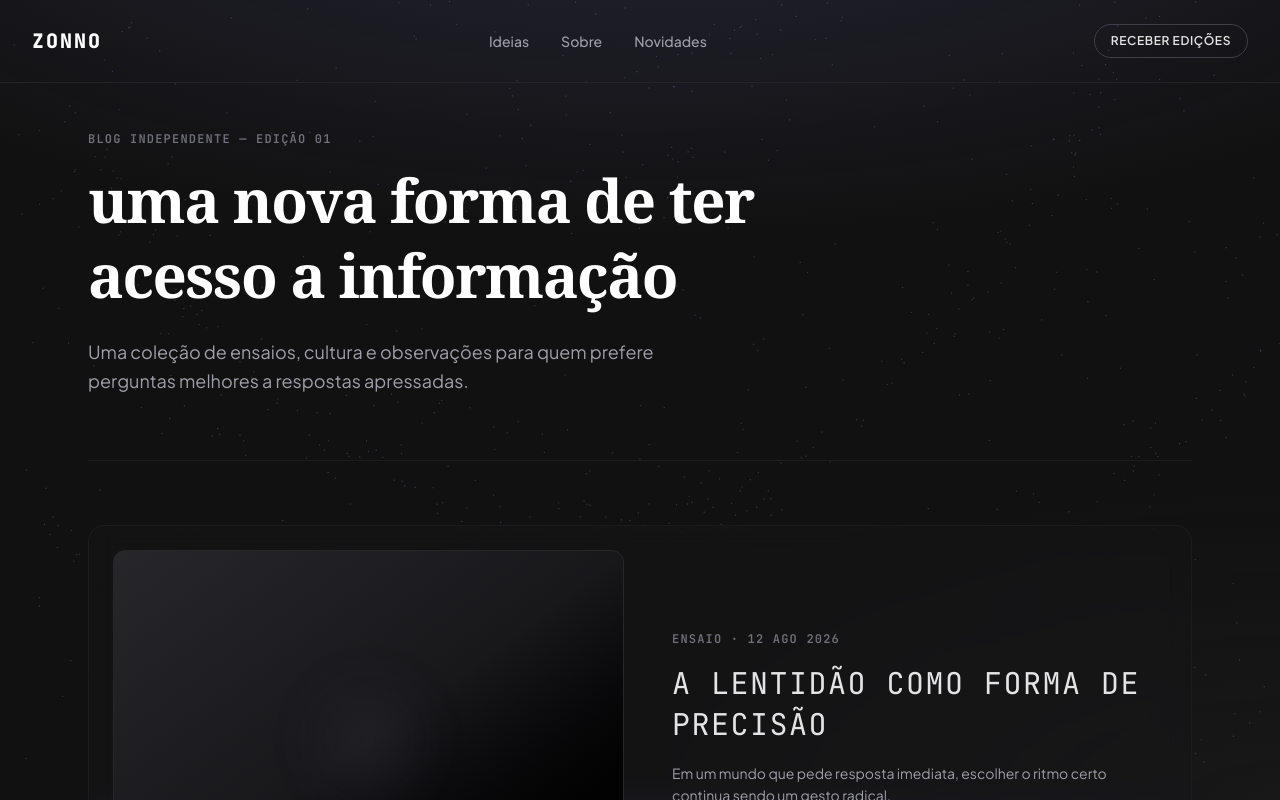
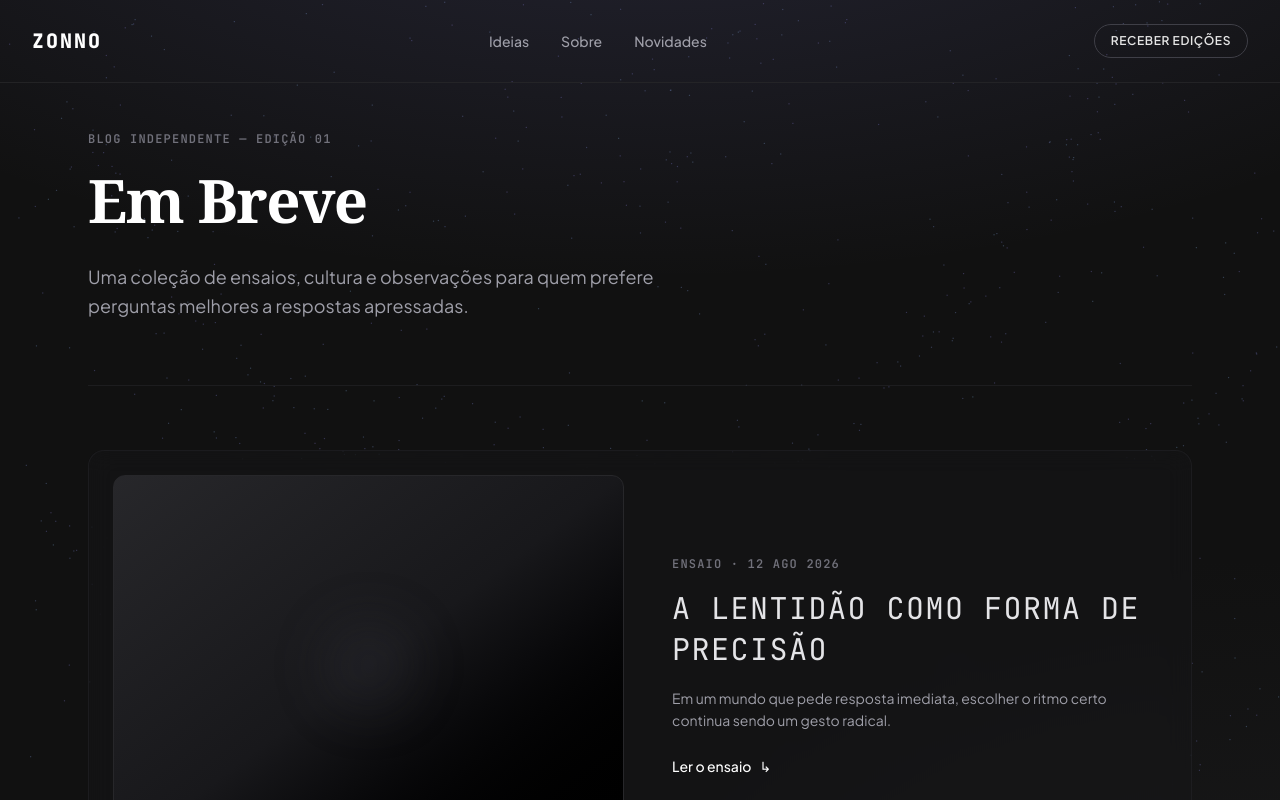
Before and after one commit to ryanjuni/ZONNO, a React (Vite) app: page / in a window 1280 px wide. Shown: the top 800 px of the page. Built offline with nearby package versions, Linux system fonts and the light colour scheme; a web font is replaced by a local one.

Commit message:
Update header text to 'Em Breve'

```diff
--- a/src/App.jsx
+++ b/src/App.jsx
@@ -145,7 +145,7 @@ export default function App() {
               BLOG INDEPENDENTE — EDIÇÃO 01
             </p>
             <h1 className="text-4xl md:text-6xl font-serif font-black tracking-tight text-white max-w-3xl leading-tight mb-6">
-              uma nova forma de ter acesso a informação
+              Em Breve
             </h1>
             <p className="text-lg text-zinc-400 max-w-xl font-normal leading-relaxed">
               Uma coleção de ensaios, cultura e observações para quem prefere perguntas melhores a respostas apressadas.
```
